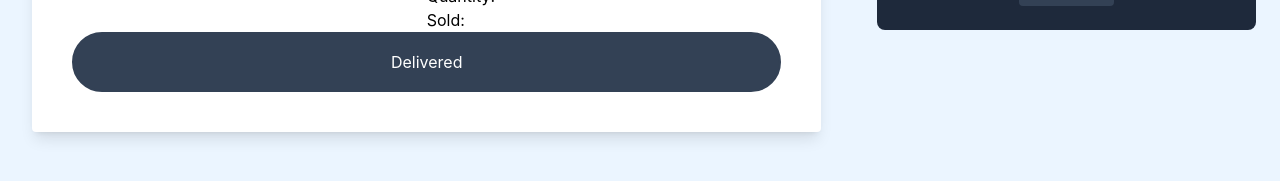
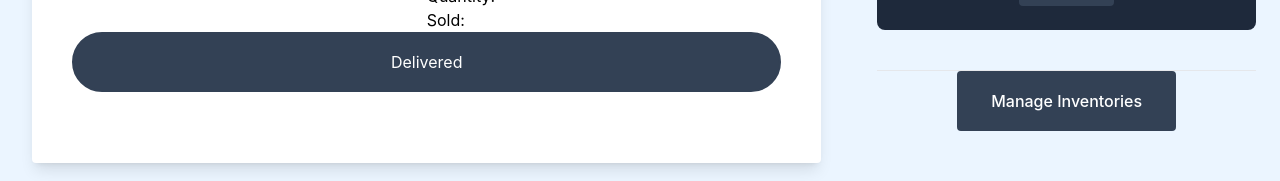
Before and after one commit to asaduzzaman599/warehouse-management-client-side, a React (Create React App) app: page /inventory/1 in a window 1280 px wide. Shown: the part 334-515 px from the top of the page. Built offline with nearby package versions, Linux system fonts and the light colour scheme; no server answers.

Commit message:
manage inventory link added

```diff
--- a/src/Components/Home/InventoryItems/InventoryItems.js
+++ b/src/Components/Home/InventoryItems/InventoryItems.js
@@ -19,6 +19,7 @@ const InventoryItems = () => {
                     </Item>)
                 }
             </div>
+            <Link to="/manage" className='inline-block mt-8 py-4 px-8 font-medium text-slate-600 bg-slate-400 cursor-pointer hover:text-white hover:bg-slate-800 rounded duration-500' >Manage Inventories</Link>
         </div>
     );
 };
--- a/src/Components/UpdateStock/UpdateStock.js
+++ b/src/Components/UpdateStock/UpdateStock.js
@@ -1,5 +1,5 @@
 import React, { useEffect, useState } from 'react';
-import { useParams } from 'react-router-dom';
+import { Link, useParams } from 'react-router-dom';
 import { toast } from 'react-toastify';
 
 const UpdateStock = () => {
@@ -60,12 +60,18 @@ const UpdateStock = () => {
 
             <div className='grid md:grid-cols-3  py-2.5 mt-12 '>
                 <div className='md:col-span-1 px-6 md:order-2 w-full mx-auto'>
+
+
+
                     {/* from to update stock */}
                     <form onSubmit={handleForm} className=' bg-slate-800 p-6 rounded-lg w-full mx-auto mb-10'>
                         <input type="number" name="quantity" className="block  px-0 w-full text-sm text-white  bg-transparent border-0 border-b-2 border-gray-200 appearance-none  focus:ring-0 focus:border-blue-600 peer" placeholder="Add Quantity" required />
                         <br />
                         <input type="submit" value="Add" className='py-2 px-8 font-medium text-white bg-slate-700 cursor-pointer hover:bg-white hover:text-slate-800 rounded duration-500' />
                     </form>
+                    <hr />
+                    <Link to="/manage" className='inline-block mb-8 py-4 px-8 font-medium text-white bg-slate-700 cursor-pointer border-2 border-slate-700 hover:bg-white hover:text-slate-800 rounded duration-500' >Manage Inventories</Link>
+
                 </div>
                 <div className='md:col-span-2 p-10  bg-white  md:order-1 rounded mx-8 shadow-lg'>
                     <h3 className='text-2xl font-medium text-slate-800 mt-10'>{item.name}</h3>
```
